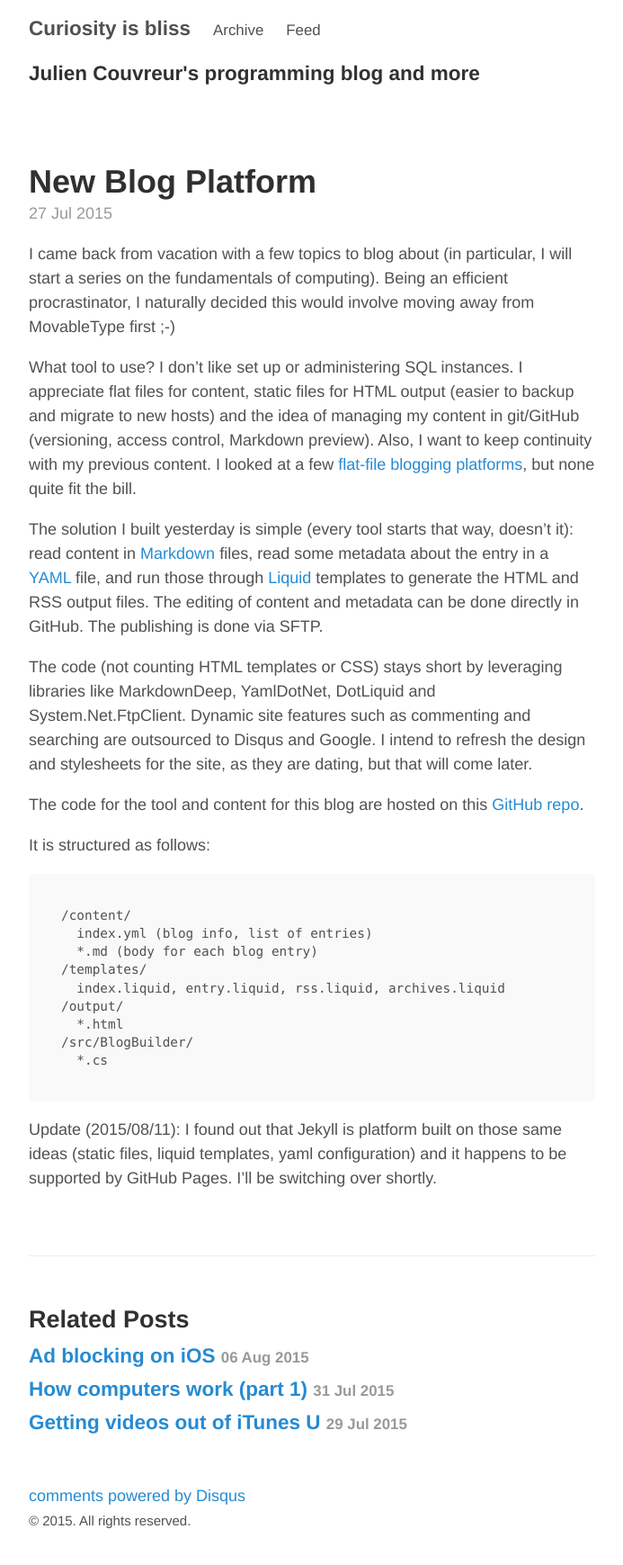
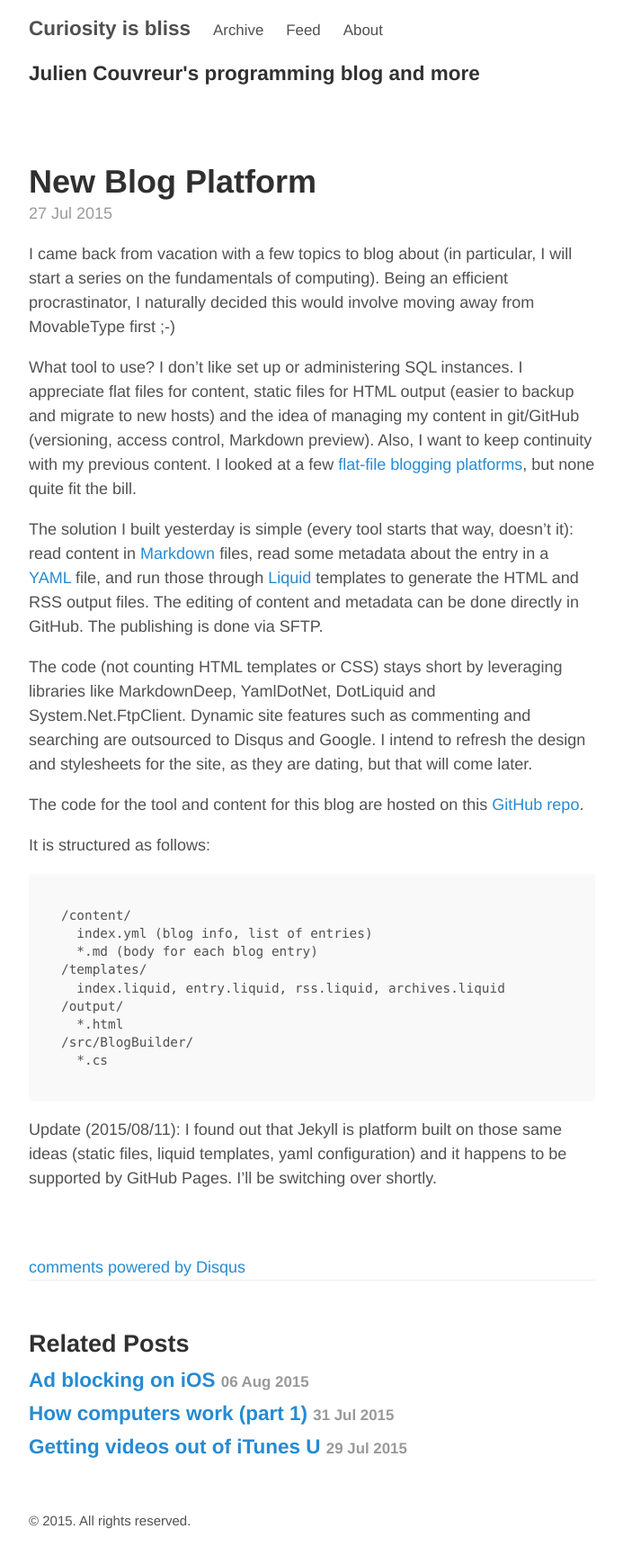
Before and after one commit to jcouv/jcouv.github.io, a Jekyll site: the page built from _posts/2015-7-27-new-blog-platform.md, in a window 1280 px wide. Shown: the whole page at 90% size, without its empty margins (293-986 px from the left). Built offline with Jekyll 4.4.1, drawn with Linux system fonts in a browser that asks for light colours; comment, search, counter and statistics services are not loaded.

Commit message:
Adding favicon

```diff
--- a/_config.yml
+++ b/_config.yml
@@ -3,7 +3,7 @@
 description:         Julien Couvreur's programming blog and more
 tagline:             Julien Couvreur's programming blog and more
 url:                 http://blog2.monstuff.com
-paginate:            1
+paginate:            3
 author_name:         Julien Couvreur
 ga:                  UA-74363-1
 permalink:           /archives/:year/:month/:title.html
@@ -21,4 +21,4 @@
   sass_dir:          _sass
   style:            :compressed
 
-pages_list:       { 'Archive':'/archives.html', 'Feed':'/index.xml'}
+pages_list:       { 'Archive':'/archives.html', 'Feed':'/index.xml', 'About':'/about.html' }
--- a/_includes/head.html
+++ b/_includes/head.html
@@ -18,7 +18,7 @@
 
   <!-- Icons -->
   <link rel="apple-touch-icon-precomposed" sizes="144x144" href="{{ site.baseurl }}/public/apple-touch-icon-precomposed.png">
-  <link rel="shortcut icon" href="{{ site.baseurl }}/public/favicon.ico">
+    <link rel="shortcut icon" href="{{ site.baseurl }}/favicon.ico" type="image/x-icon">
 
   <!-- RSS -->
   <link rel="alternate" type="application/atom+xml" title="{{ site.title }}" href="{{ site.baseurl }}/atom.xml">
--- a/_layouts/post.html
+++ b/_layouts/post.html
@@ -7,6 +7,8 @@
   <time datetime="{{ page.date | date_to_xmlschema }}" class="post-date">{{ page.date | date_to_string }}</time>
   {{ content }}
 </article>
+
+{% include comments.html %}
 
 {% if site.related_posts != empty %}
 <aside class="related">
@@ -25,5 +27,3 @@
   </ul>
 </aside>
 {% endif %}
-
-{% include comments.html %}
```
Also changed, not shown: about.md (added, +4 -0 lines), favicon.ico (added).
